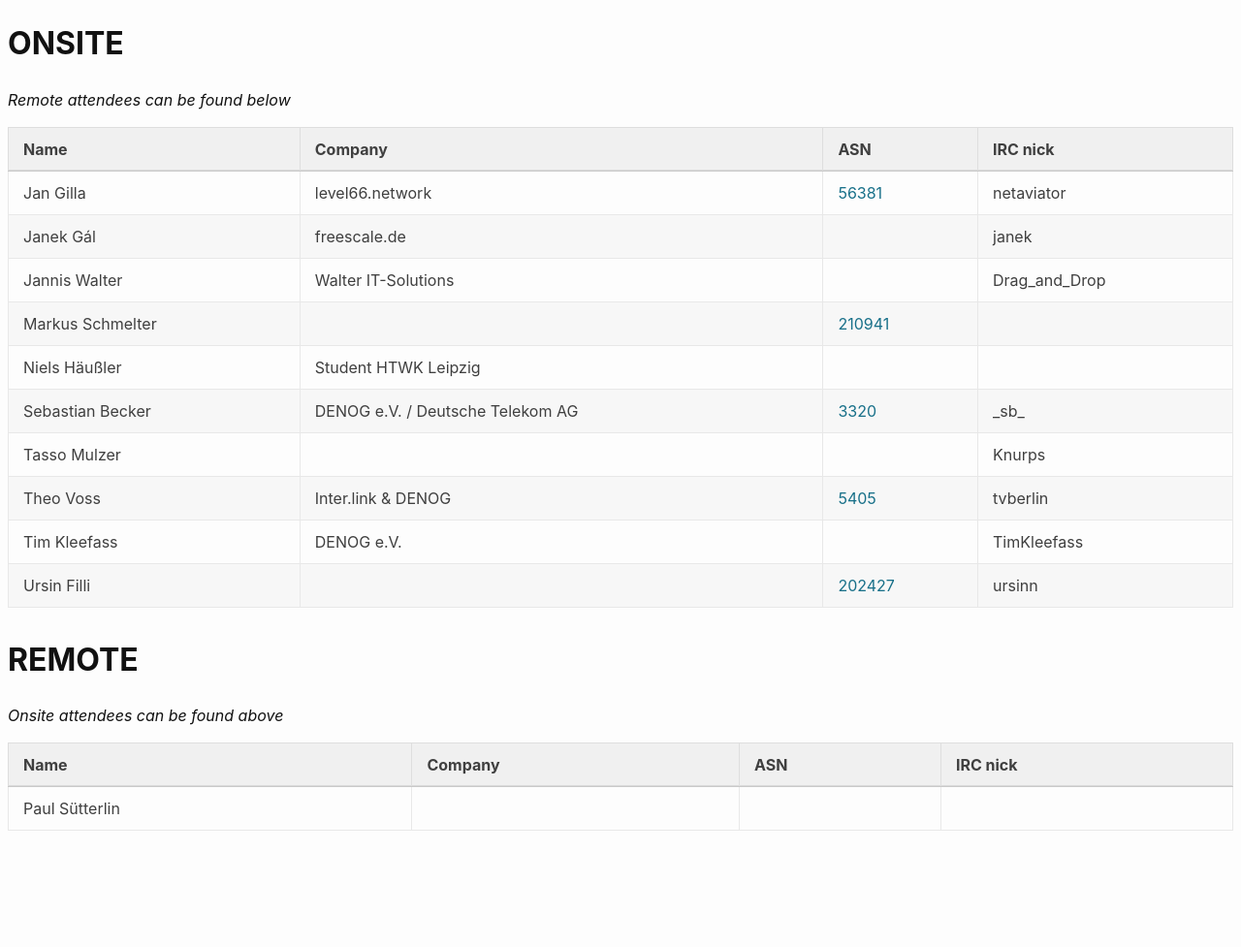
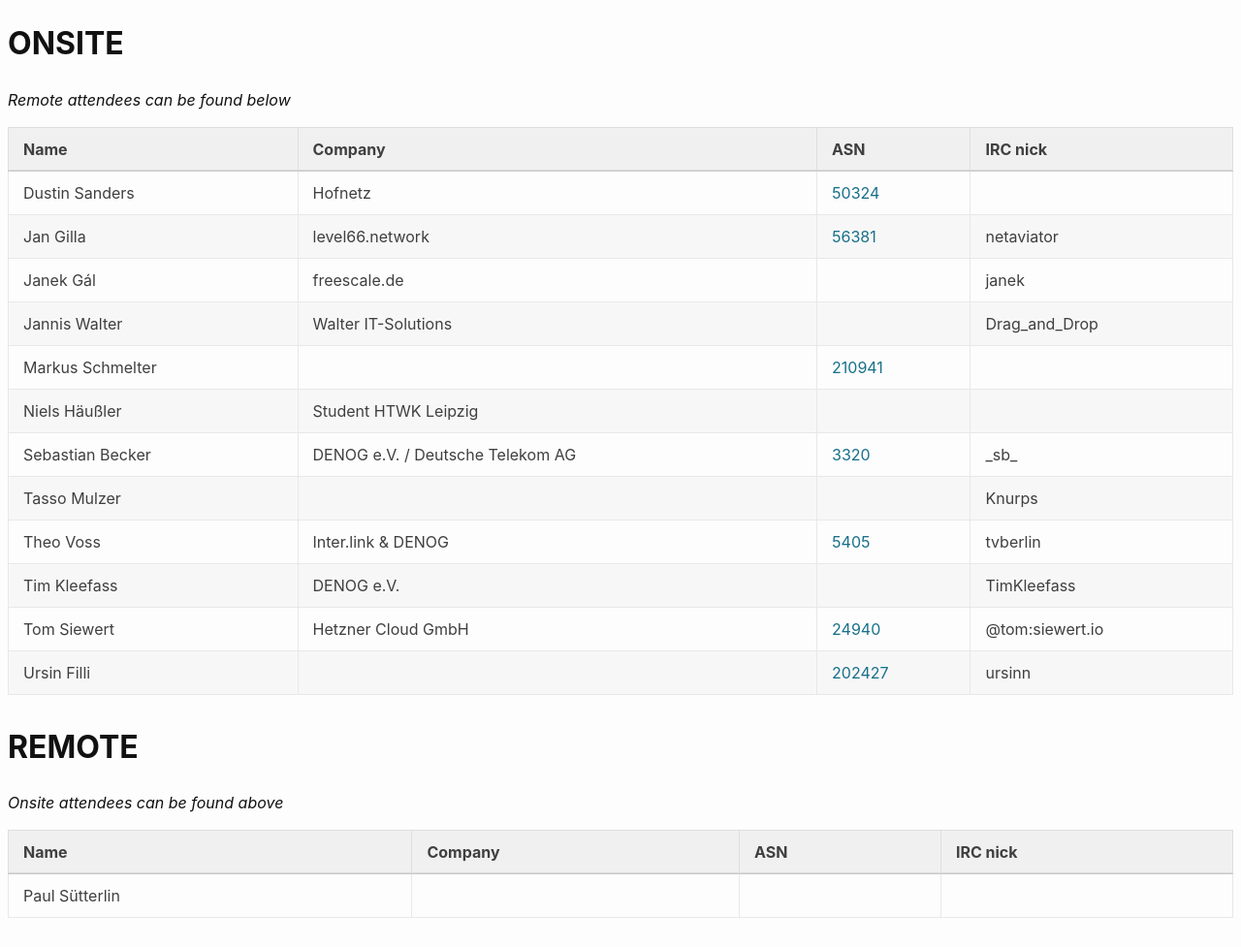
Before and after one commit to denog/pretix-attendeelist, a Jekyll site: the page built from denog16/index.markdown, in a window 1280 px wide and 977 px high. Shown: the whole window at 97% size. Built offline with Jekyll 4.4.1, drawn with Linux system fonts in a browser that asks for light colours.

Commit message:
Latest data: Wed Jul  3 23:28:48 UTC 2024

```diff
--- a/_data/attendees_denog16_onsite.json
+++ b/_data/attendees_denog16_onsite.json
@@ -1,4 +1,10 @@
 [
+  {
+    "name": "Dustin Sanders",
+    "company": "Hofnetz",
+    "irc": null,
+    "asn": "50324"
+  },
   {
     "name": "Janek Gál",
     "company": "freescale.de",
@@ -54,6 +60,12 @@
     "asn": null
   },
   {
+    "name": "Tom Siewert",
+    "company": "Hetzner Cloud GmbH",
+    "irc": "@tom:siewert.io",
+    "asn": "24940"
+  },
+  {
     "name": "Ursin Filli",
     "company": null,
     "irc": "ursinn",
```
